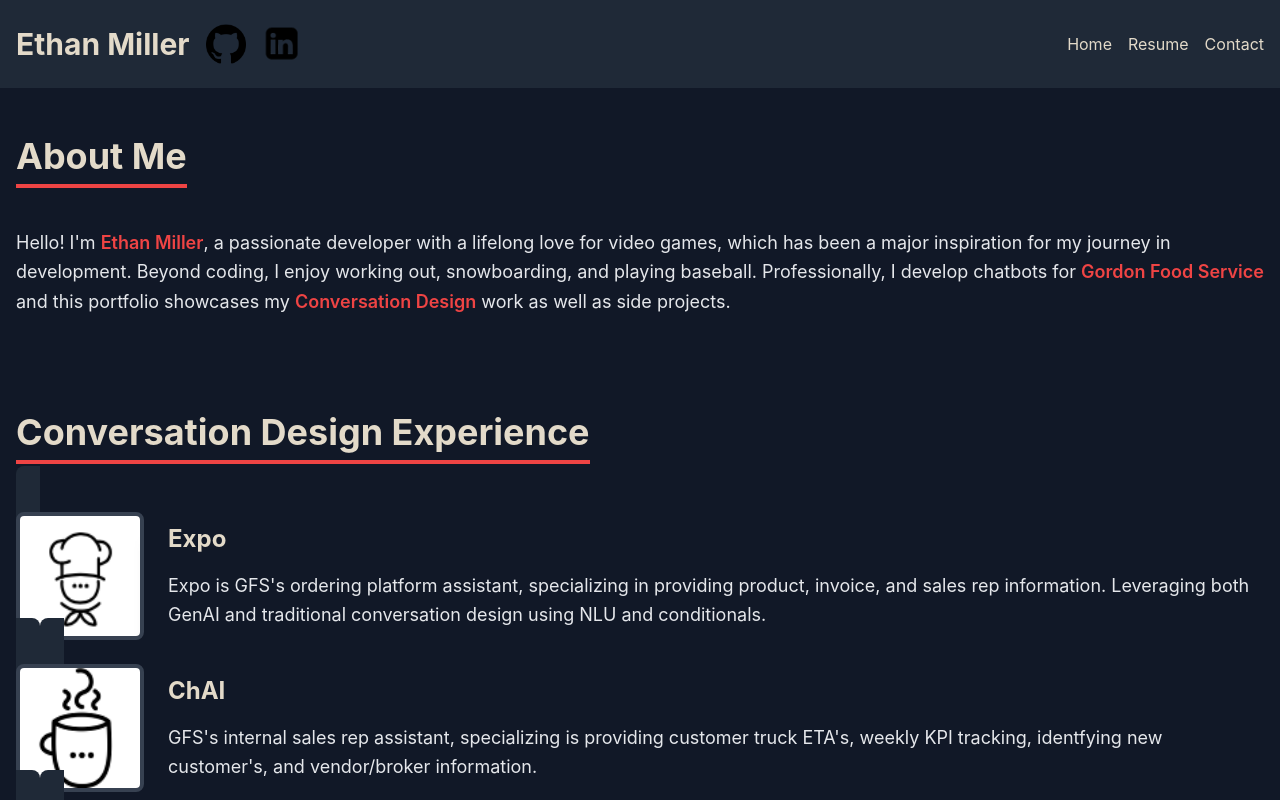
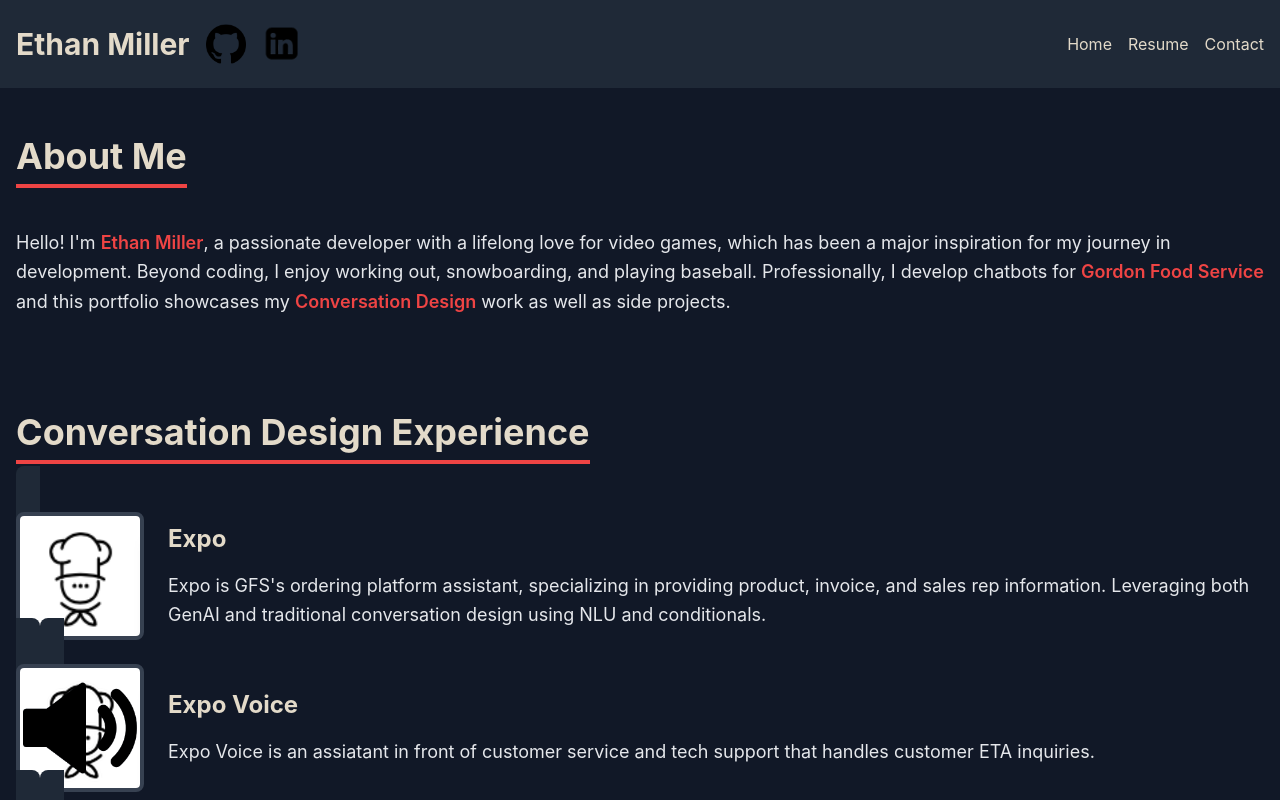
Before and after one commit to Emiller3425/emiller3425.github.io, a React (Create React App) app in the folder ethan-miller-portfolio/: page /#/ in a window 1280 px wide. Shown: the top 800 px of the page. Built offline with nearby package versions, Linux system fonts and the light colour scheme.

Commit message:
additions

```diff
--- a/ethan-miller-portfolio/src/components/ProjectDetail.js
+++ b/ethan-miller-portfolio/src/components/ProjectDetail.js
@@ -201,6 +201,21 @@ Features include:
     technologies: [dialogflowCXLogo, gemini],
     features: [{ imgSrc: homeImg, title: 'Home Screen', description: 'The welcoming interface with navigation options.' }],
     welcome_image: expo_welcome,
+  },
+    'expoVoice': {
+    title: 'Expo Voice',
+    overview: `Expo Voice is an assiatant in front of customer service and tech support that handles customer ETA inquiries.
+
+   <b>Key Features:</b>
+
+    - Truck ETAs: Will provice a customer calling in their truck ETA using an anonymous authentication system that allows them to type in their customerNumber using DTMF.
+    - Gen AI: Uses generative AI when a no match event is triggered, giving specialized esclalation messages for each session before handing them off to a human.
+
+    Expo Voice is currently available in front of our US Customer Service and CTS phone lines if the customer number is typed in via DTMF:
+    &emsp;Customer Service: <u><a href="tel:1-800-968-4164">1 (800) 968-4164</a></u>
+    &emsp;CTS: <u><a href="tel:1-800-968-6437">1 (800) 968-6437</a></u>
+    `,
+    technologies: [dialogflowCXLogo, gemini],
   },
   'tess': {
     title: 'Tess',
@@ -477,6 +492,10 @@ function ProjectDetail() {
                 className="w-60 h-100 m-2 border-2 border-gray-700 rounded"
               />
             </div>
+          </>
+        )}
+        {id === 'expoVoice' && (
+          <>
           </>
         )}
         {id === 'tess' && (
--- a/ethan-miller-portfolio/src/components/Projects.js
+++ b/ethan-miller-portfolio/src/components/Projects.js
@@ -4,6 +4,7 @@ import realEstateLogo from '../images/realEstateLogo.png';
 import ninjaPlatformer from '../images/ninjaPlatformer.png';
 import draconicIsles from '../images/draconicisles.png'
 import expo from '../images/expo.png'
+import expo_voice from "../images/expo_voice.png"
 import tess from '../images/tess.png'
 import chai from '../images/chai.png'
 import sage from '../images/sage.png'
@@ -25,6 +26,12 @@ function Projects() {
             imgSrc={expo}
             title="Expo"
             description="Expo is GFS's ordering platform assistant, specializing in providing product, invoice, and sales rep information. Leveraging both GenAI and traditional conversation design using NLU and conditionals."
+          />
+          <ProjectItem
+            id="expoVoice"
+            imgSrc={expo_voice}
+            title="Expo Voice"
+            description="Expo Voice is an assiatant in front of customer service and tech support that handles customer ETA inquiries."
           />
           <ProjectItem
             id="chai"
```
Also changed, not shown: ethan-miller-portfolio/src/images/expo_voice.png (added), 1 other file (tests, documents, lock files or other folders).
